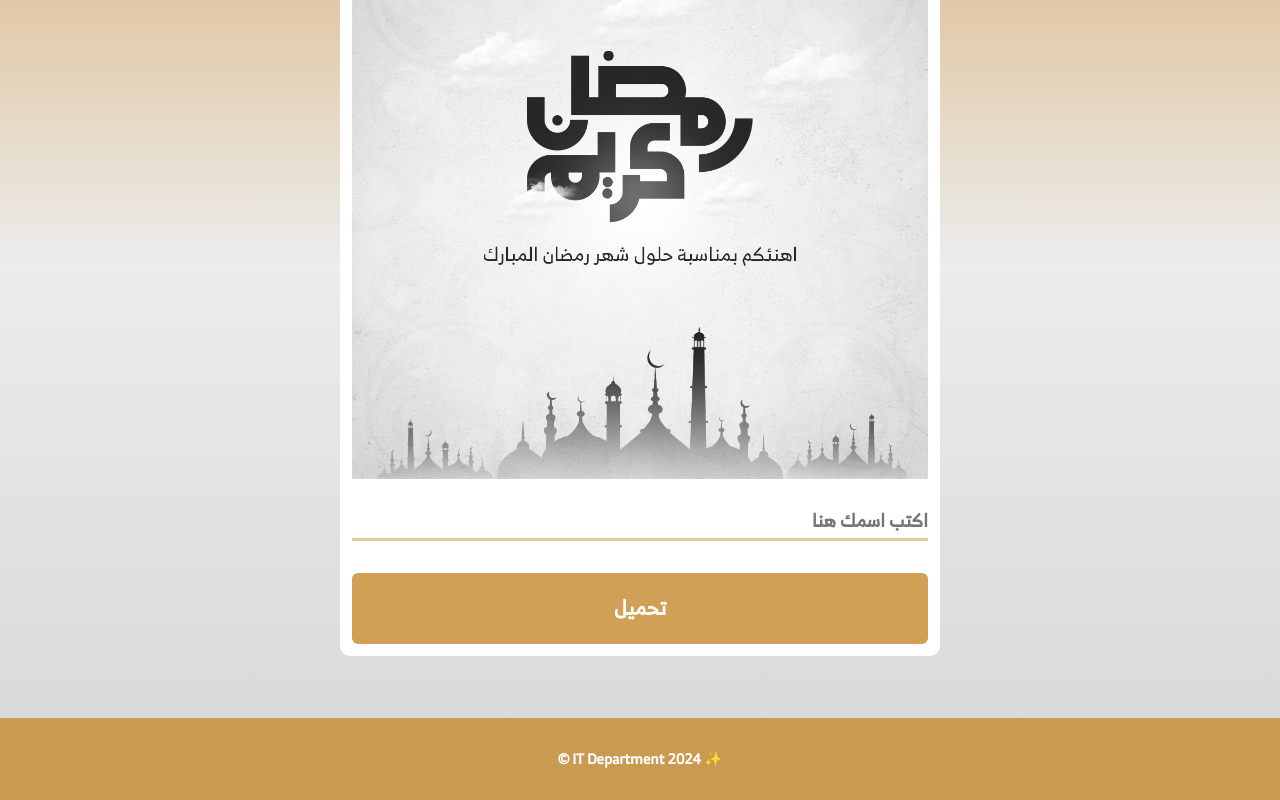
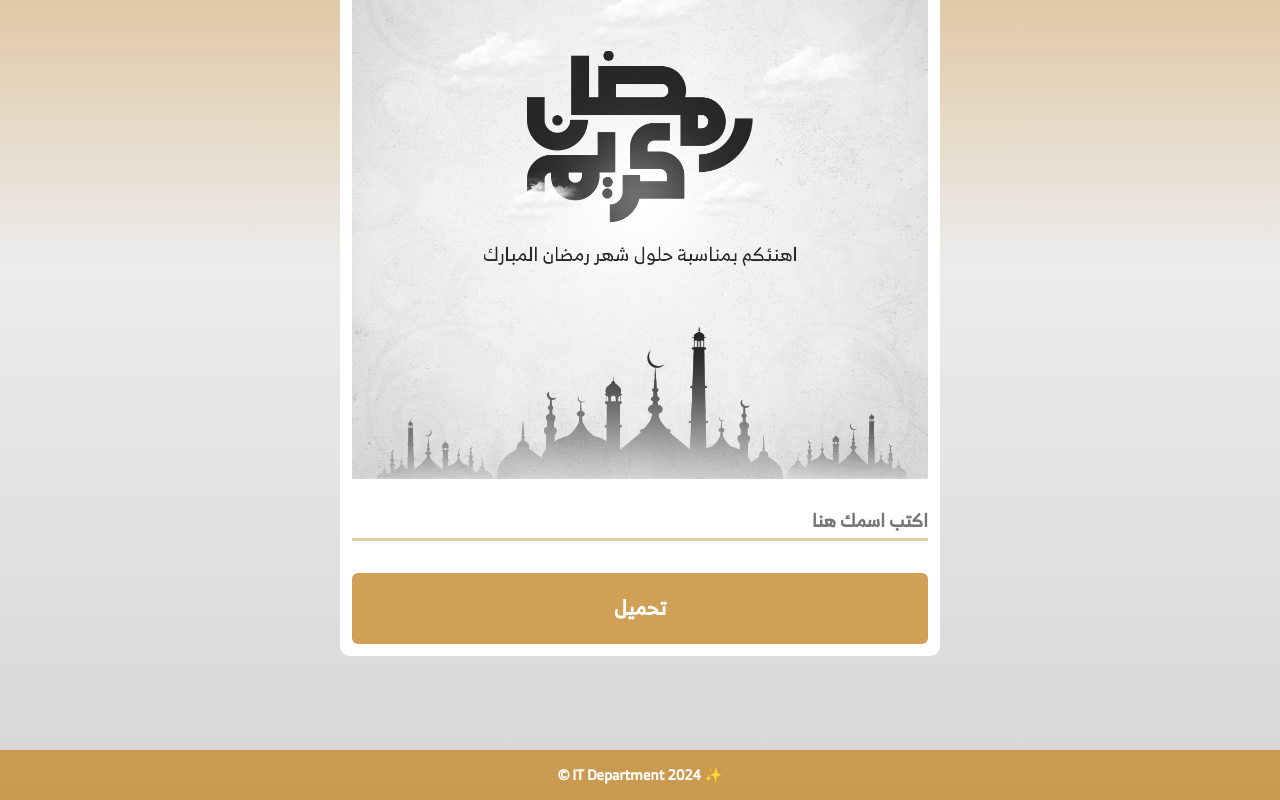
Before and after one commit to SaraAbdullah7687/eid-card-generator, a React (Create React App) app in the folder app/: page / in a window 1280 px wide. Shown: the part 272-1072 px from the top of the page. Built offline with nearby package versions, Linux system fonts and the light colour scheme; a web font is replaced by a local one.

Commit message:
remove footer padding

```diff
--- a/app/src/main/App.css
+++ b/app/src/main/App.css
@@ -187,7 +187,6 @@ input {
 .footer {
 	background-color: #c98f38d7;
 	color: #fff;
-	padding: 1rem 0;
 	text-align: center;
 	font-size: 0.9rem;
 	position: absolute;
```
